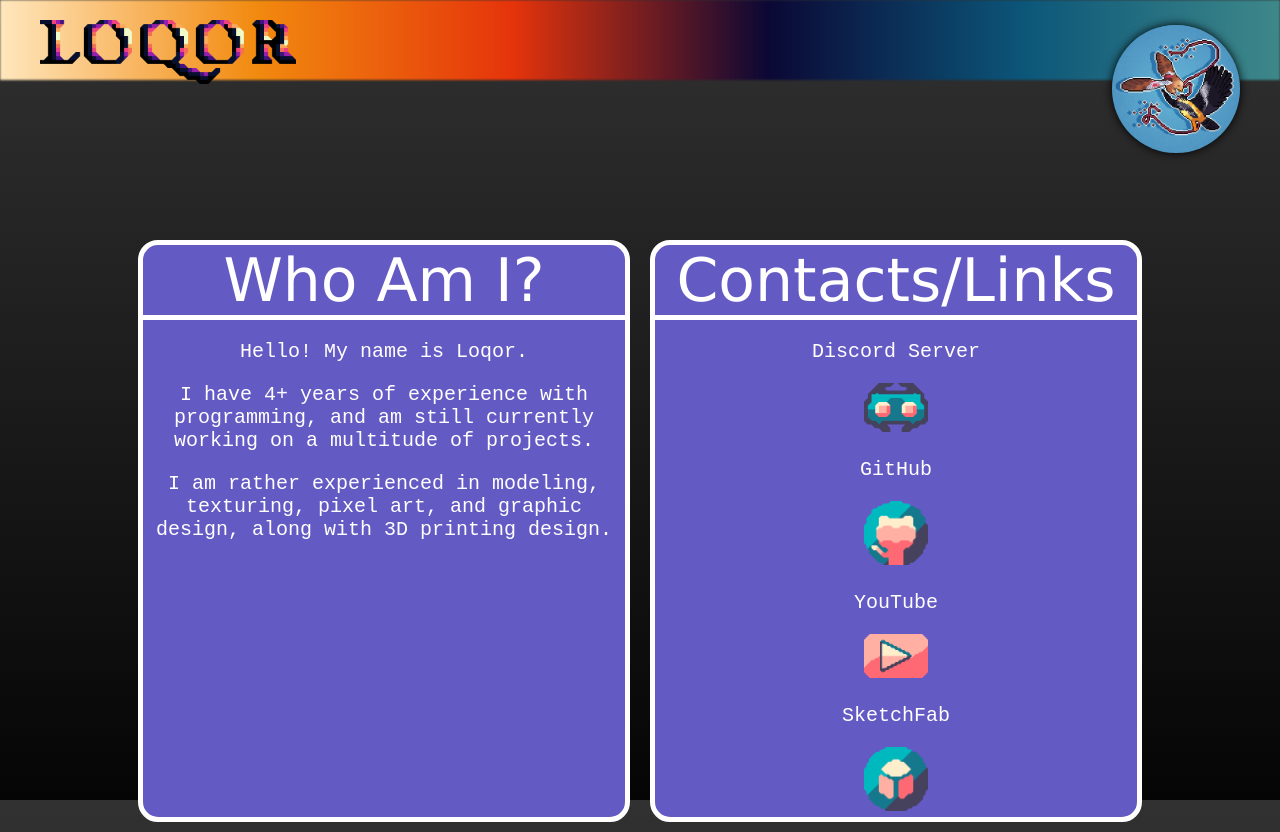
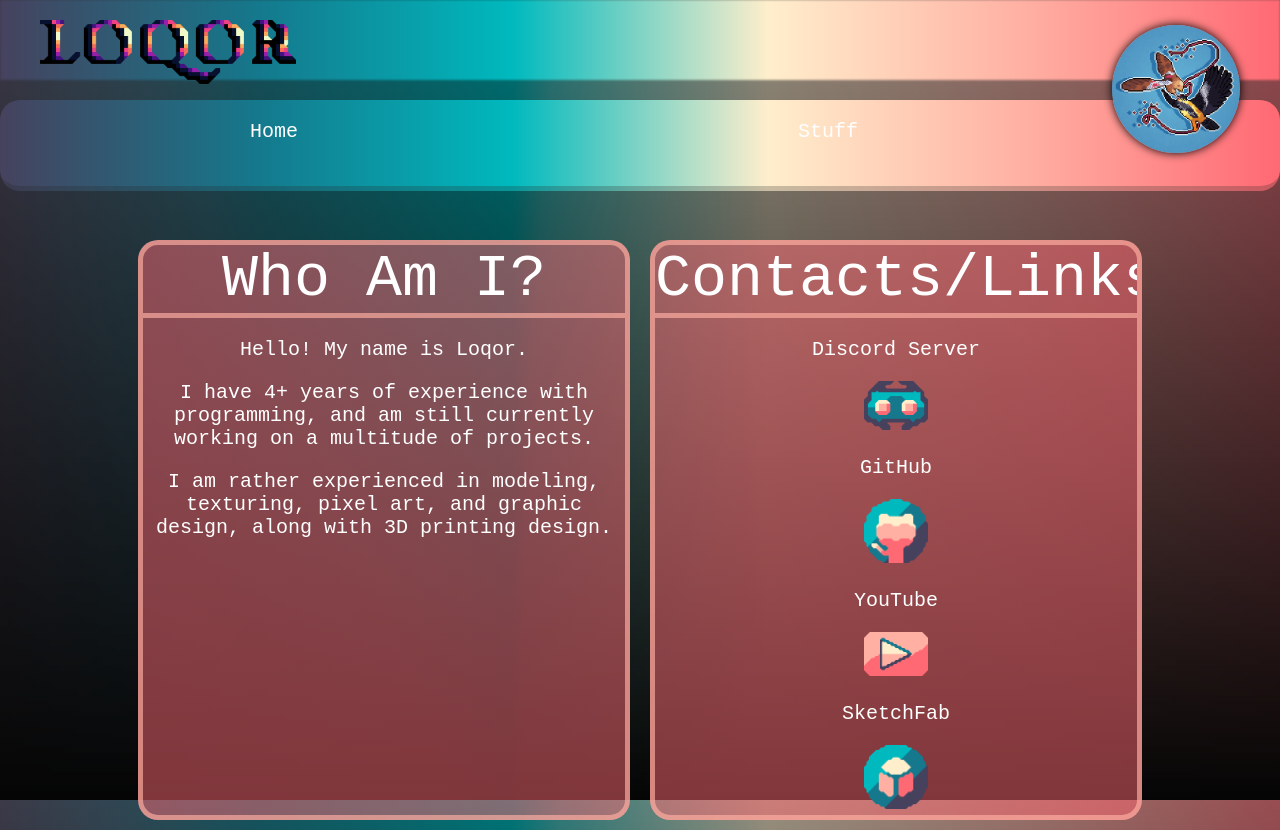
Before and after one commit to Loqor/loqor.github.io, a plain HTML site: page index.html in a window 1280 px wide. Drawn offline with Linux system fonts and the light colour scheme.

Commit message:
Redid colour palette, fixed bugs, added bugs
New colour palette because yes

```diff
--- /dev/null
+++ b/hoverscript.js
@@ -0,0 +1,3 @@
+{
+
+}
--- a/index.html
+++ b/index.html
@@ -4,6 +4,7 @@
     <title>Loqor's Portfolio</title>
     <link rel="shortcut icon" type="image/x-icon" href="./favicon.ico" />
     <link rel="stylesheet" href="./style.css">
+    <link rel="hover script" href=".hoverscript.js">
     <meta name="viewport" content="width=device-width, initial-scale=1.0">
   </head>
 
@@ -11,6 +12,11 @@
       <div class="header-toolbar">
         <div class="background-container">
           <div class="background-image"></div>
+          <div class="header-tile header-tiles">
+            <div class="header-buttons" id="home" href="./index.html">Home</div>
+            <div class="header-buttons" id="stuff">Stuff</div>
+            <div class="header-buttons" id="other-stuff">Other Stuff</div>
+          </div>
         </div>
         <img class="logo" src="./img/loqor-pfp-comm.png" width="128" alt="Logo">
         <img class="name" src="./img/LOQOR.png" width="256" alt="Name">
--- a/style.css
+++ b/style.css
@@ -1,18 +1,20 @@
 :root {
---orange: #FFE7BD;
---darker-orange: #F28A0F;
---red: #E5340B;
---dark-blue: #0B0835;
---blue: #0C5679;
---aqua: #3E888A;
---70sgradient: linear-gradient(to right, var(--orange) , var(--darker-orange), var(--red), var(--dark-blue), var(--blue), var(--aqua));
+--darkest-blue: #46425E;
+--medium-blue: #15788C;
+--light-blue: #00B9BE;
+--light-orange: #FFEECC;
+--medium-orange: #FFB0A3;
+--blood-orange: #FF6973;
+--70sgradient: linear-gradient(to right, var(--darkest-blue) , var(--medium-blue), var(--light-blue), var(--light-orange), var(--medium-orange), var(--blood-orange));
+--black-gradient: linear-gradient(to bottom, rgba(49, 49, 49, 0.5), rgba(5, 5, 5, 1));
 }
 
 html, body {
     height: 100%; /* Set the body and html elements to occupy full height */
     }
     body {
-        background-image: linear-gradient(to bottom, rgb(49, 49, 49), rgb(5, 5, 5));
+        background-image: var(--70sgradient), var(--black-gradient);
+        background-blend-mode:darken;
         background-size: cover;
         margin: 0;
     }
@@ -77,12 +79,26 @@ height: 10%;
     flex-shrink: 1;
     flex-basis: 200px;
     flex-direction: column;
-    flex-basis: 200px;
     margin: 10px;
     overflow: hidden;
     border-radius: 20px;
-    background-color: rgb(100, 90, 196);
-    border: 5px solid rgb(255, 255, 255)
+    background-color: #ff69737e;
+    border: 5px solid #FFB0A3aa;
+}
+
+.header-tiles {
+    position: relative;
+    display: flex;
+    text-align: center;
+    flex-grow: 1;
+    flex-shrink: 1;
+    flex-basis: 100px;
+    flex-direction: row;
+    margin-top: 100px;
+    overflow: hidden;
+    border-radius: 20px;
+    background-image: var(--70sgradient);
+    border-bottom: 5px solid rgba(37, 37, 37, 0.25);
 }
 
 .text {
@@ -94,10 +110,10 @@ height: 10%;
 
 .title {
     position: relative;
-    font-family: Verdana, Geneva, Tahoma, fantasy;
+    font-family: customFont, monospace;
     font-size: 60px;
     color: white;
-    border-bottom: 5px solid white;
+    border-bottom: 5px solid #FFB0A3aa;
 }
 
 #discord-icon {
@@ -110,6 +126,30 @@ height: 10%;
     color: white;
 }
 
+.header-buttons {
+    text-align: center;
+    color: white;
+    font-size: 20px;
+    width: 100%;
+    margin-top: 20px;
+    margin-bottom: 20px;
+    margin-left: 250px;
+    margin-right: 250px;
+    border-radius: 20px;
+    font-family: customFont, monospace;
+}
+
+#home:hover {
+    color: red;
+}
+
+#home {
+    width: 100%;
+    height: 100%;
+    cursor: pointer;
+    text-decoration: none;
+}
+
 .a {
     text-decoration: none;
 }
```
